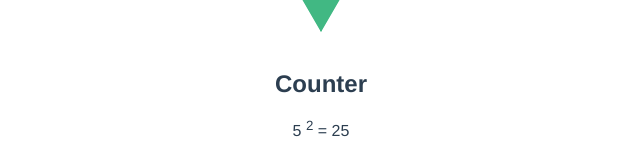
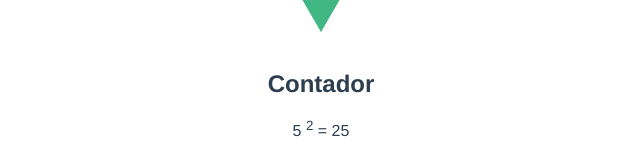
Before and after one commit to MarcoAntonioGuadalupeRivasGuzman/fundamentosVue, a Vue app: page / in a window 1280 px wide. Shown: the part 214-374 px from the top of the page, without its empty margins (319-959 px from the left). Built offline with nearby package versions, Linux system fonts and the light colour scheme.

Commit message:
se agrego una propiedad y si la propiedad viene vacia se mostrara una propiedad computada

```diff
--- a/src/components/Counter.vue
+++ b/src/components/Counter.vue
@@ -1,5 +1,5 @@
 <template>
-    <h2>Counter</h2>
+    <h2>{{ title || customTitle }}</h2>
     <p>{{ counter }} <sup>2</sup> = {{ squeareCounter }} </p>
     <div>
         <button @click="incrementCounter()" class="btn">+1</button>
@@ -9,6 +9,7 @@
 
 <script>
 export default {
+    props: ['title'],
     data(){
         return {
             counter: 5
@@ -28,6 +29,9 @@ export default {
     computed: {
         squeareCounter: function(){
             return this.counter * this.counter
+        },
+        customTitle: function(){
+            return 'Contador'
         }
     }
 }
```
